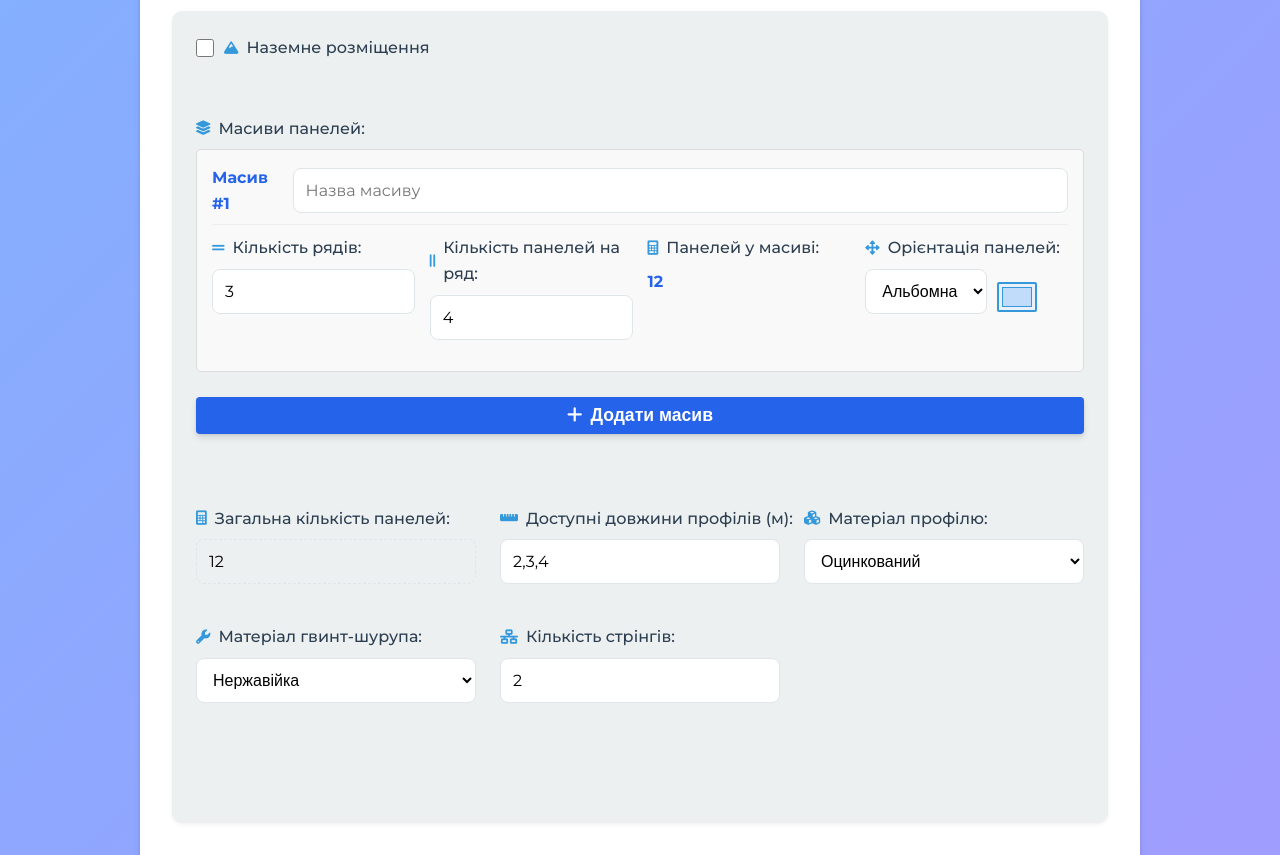
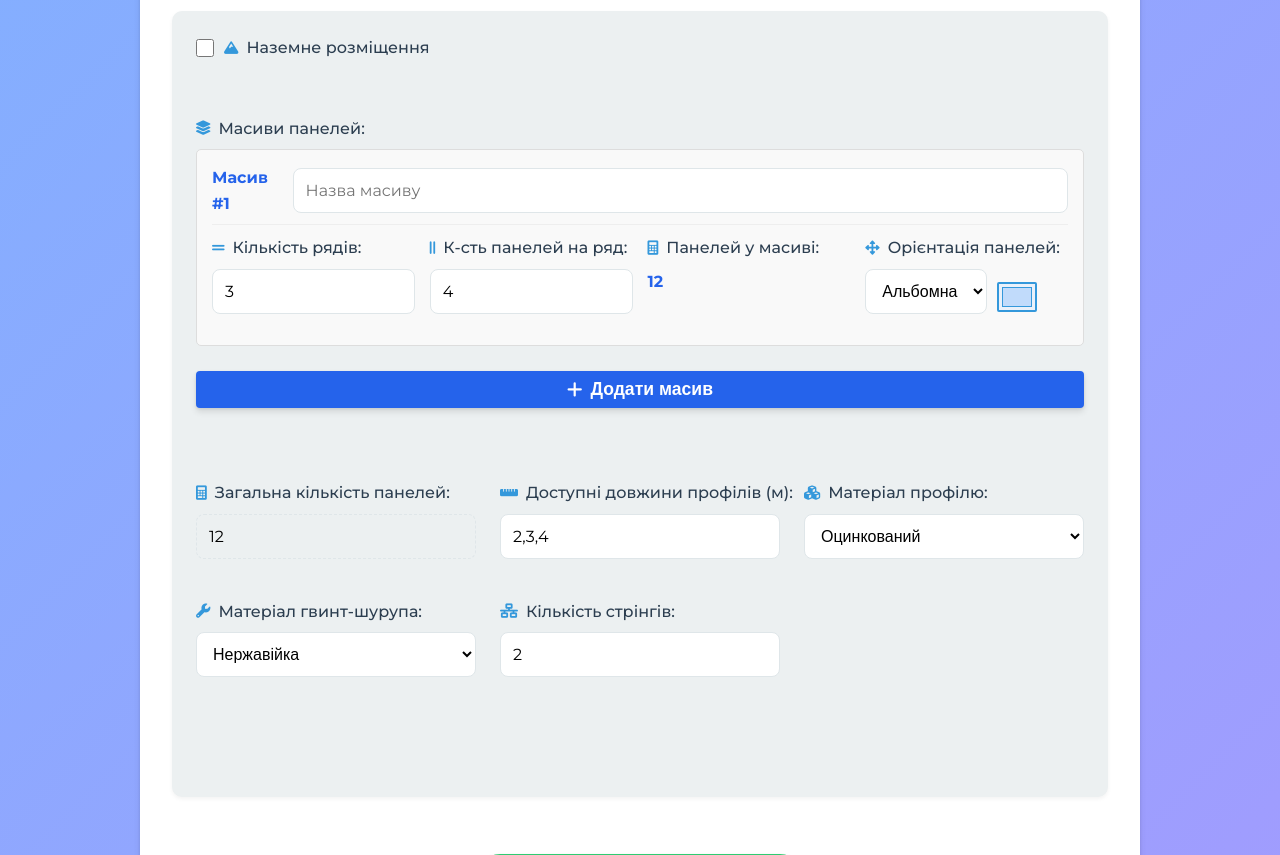
Before and after one commit to Rolandval/SolarCalc2, a Django app: page / in a window 1280 px wide. Shown: the part 1304-2159 px from the top of the page. Run offline with Django 5.2, Linux system fonts and the light colour scheme; data comes from the database, SQL or seed files in the repository.

Commit message:
several changes

```diff
--- a/calculator/views.py
+++ b/calculator/views.py
@@ -238,7 +238,7 @@ def calculate(request):
             if total_panels != int(data.get('total_panels', 0)):
                 return JsonResponse({'success': False, 'error': 'Загальна кількість панелей не співпадає з сумою панелей у масивах'})
 
-            panel_arrangement = data.get('panel_arrangement', '')
+            panel_arrangement = "альбомна"
             if panel_arrangement == '':
                 return JsonResponse({'success': False, 'error': 'Необхідно вибрати розташування профілів'})
             panel_type = data.get('panel_type', '')
--- a/static/js/index.js
+++ b/static/js/index.js
@@ -346,7 +346,7 @@ function addNewArray() {
                     <input type="number" id="rows_${newArrayId}" name="rows_${newArrayId}" value="3" required min="1" onchange="calculateTotalPanels()">
                 </div>
                 <div class="form-group">
-                    <label for="panels_per_row_${newArrayId}"><i class="fas fa-grip-lines-vertical"></i> Кількість панелей на ряд:</label>
+                    <label for="panels_per_row_${newArrayId}"><i class="fas fa-grip-lines-vertical"></i> К-сть панелей на ряд:</label>
                     <input type="number" id="panels_per_row_${newArrayId}" name="panels_per_row_${newArrayId}" value="4" required min="1" onchange="calculateTotalPanels()">
                 </div>
                 <div class="form-group">
--- a/templates/index.html
+++ b/templates/index.html
@@ -238,7 +238,7 @@
                                             <input type="number" id="rows_1" name="rows_1" value="3" required min="1" onchange="calculateTotalPanels()">
                                         </div>
                                         <div class="form-group">
-                                            <label for="panels_per_row_1"><i class="fas fa-grip-lines-vertical"></i> Кількість панелей на ряд:</label>
+                                            <label for="panels_per_row_1"><i class="fas fa-grip-lines-vertical"></i> К-сть панелей на ряд:</label>
                                             <input type="number" id="panels_per_row_1" name="panels_per_row_1" value="4" required min="1" onchange="calculateTotalPanels()">
                                         </div>
                                         <div class="form-group">
```
Also changed, not shown: static/images/panel_scheme_2_arrays.png, static/images/panel_scheme_3_arrays.png.
